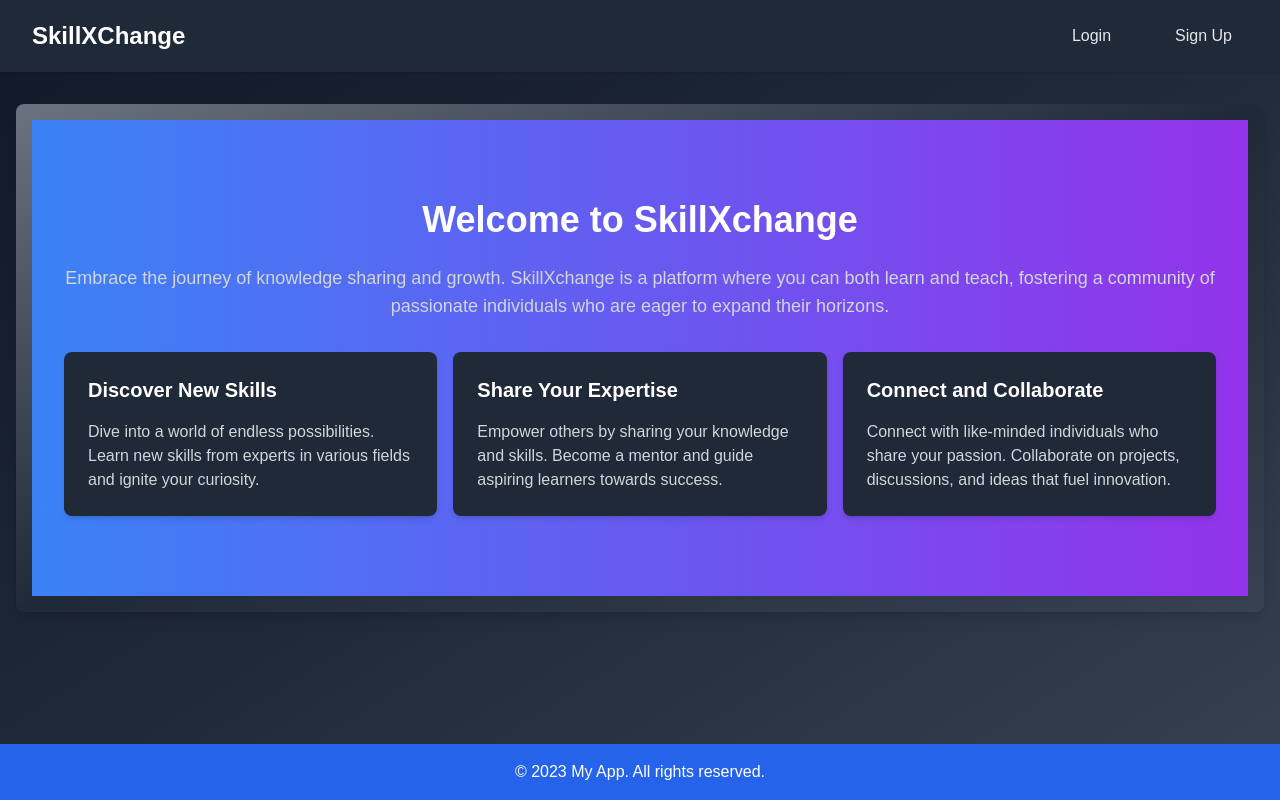
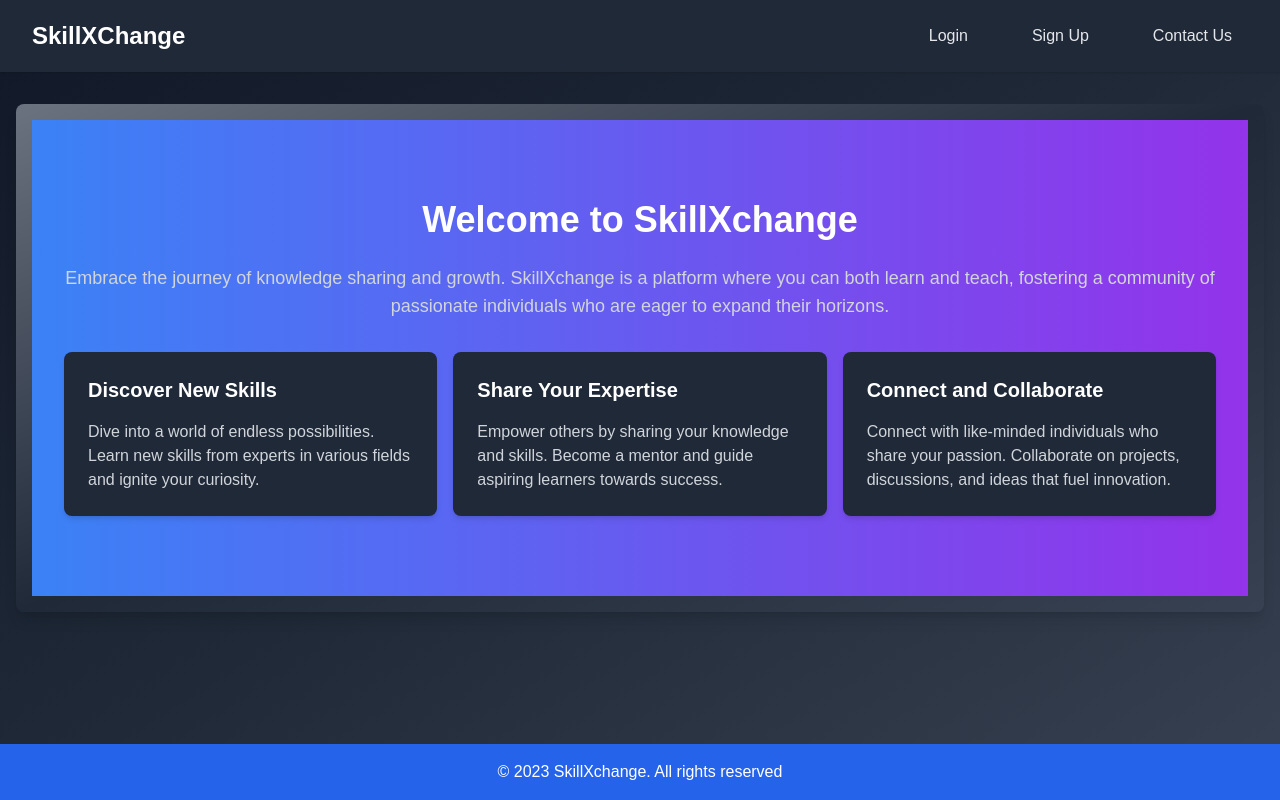
Before and after one commit to Razkky/Skillxchagne, a React (Create React App) app in the folder src/client/: page / in a window 1280 px wide. Built offline with nearby package versions, Linux system fonts and the light colour scheme; no server answers.

Commit message:
modified header with contact and app with new footer info

```diff
--- a/src/client/src/App.js
+++ b/src/client/src/App.js
@@ -38,7 +38,7 @@ function App() {
         </main>
         <footer className="bg-blue-600 text-white py-4 text-center mt-auto">
           <div className="container mx-auto">
-            <p>&copy; {new Date().getFullYear()} My App. All rights reserved.</p>
+          <p>&copy; {new Date().getFullYear()} SkillXchange. All rights reserved</p>
           </div>
         </footer>
       </Router>
--- a/src/client/src/components/header/Header.js
+++ b/src/client/src/components/header/Header.js
@@ -10,15 +10,6 @@ function Header({ isAuthenticated, setIsAuthenticated }) {
     setIsAuthenticated(false);
     navigate('/');
   };
-
-  useEffect(() => {
-    const token = localStorage.getItem('authToken');
-    if (token) {
-      setIsAuthenticated(true);
-    } else {
-      setIsAuthenticated(false);
-    }
-  }, [location]);
 
   return (
     <header className="flex items-center justify-between py-4 px-8 bg-gray-800 shadow">
@@ -41,15 +32,21 @@ function Header({ isAuthenticated, setIsAuthenticated }) {
             >
               Sign Up
             </Link>
+            <a
+              href="mailto:example@example.com" // Replace with your contact email address
+              className="px-4 py-2 text-gray-200 font-medium rounded hover:bg-gray-700 hover:text-white"
+            >
+              Contact Us
+            </a>
           </>
         ) : (
           <>
-          <Link
-            to="/profile"
+            <a
+              href="mailto:example@example.com" // Replace with your email address
               className="px-4 py-2 text-gray-200 font-medium rounded hover:bg-gray-700 hover:text-white"
             >
               Profile
-          </Link>
+            </a>
 
             <button
               onClick={handleSignOut}
```
Lines whose indentation alone changed are shown as unchanged.
